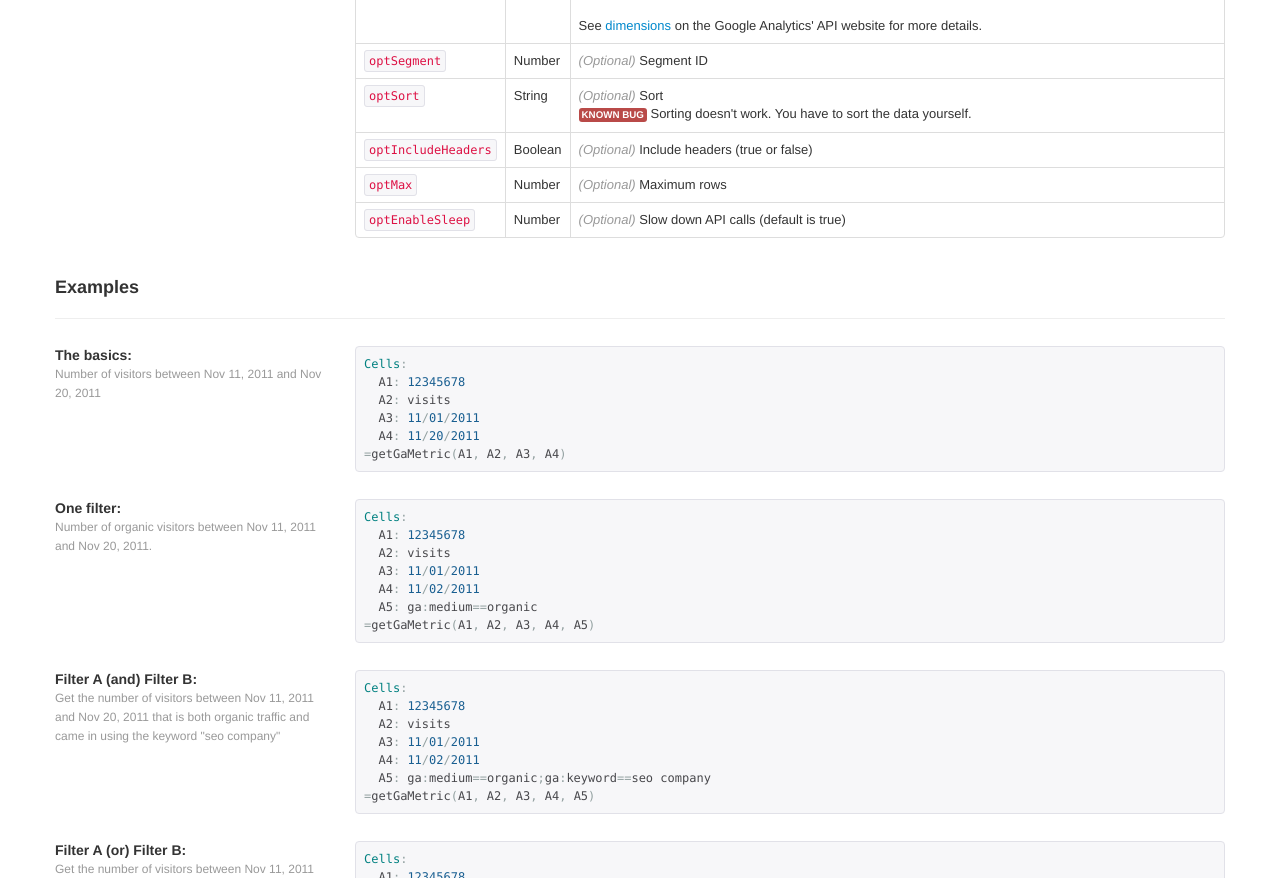
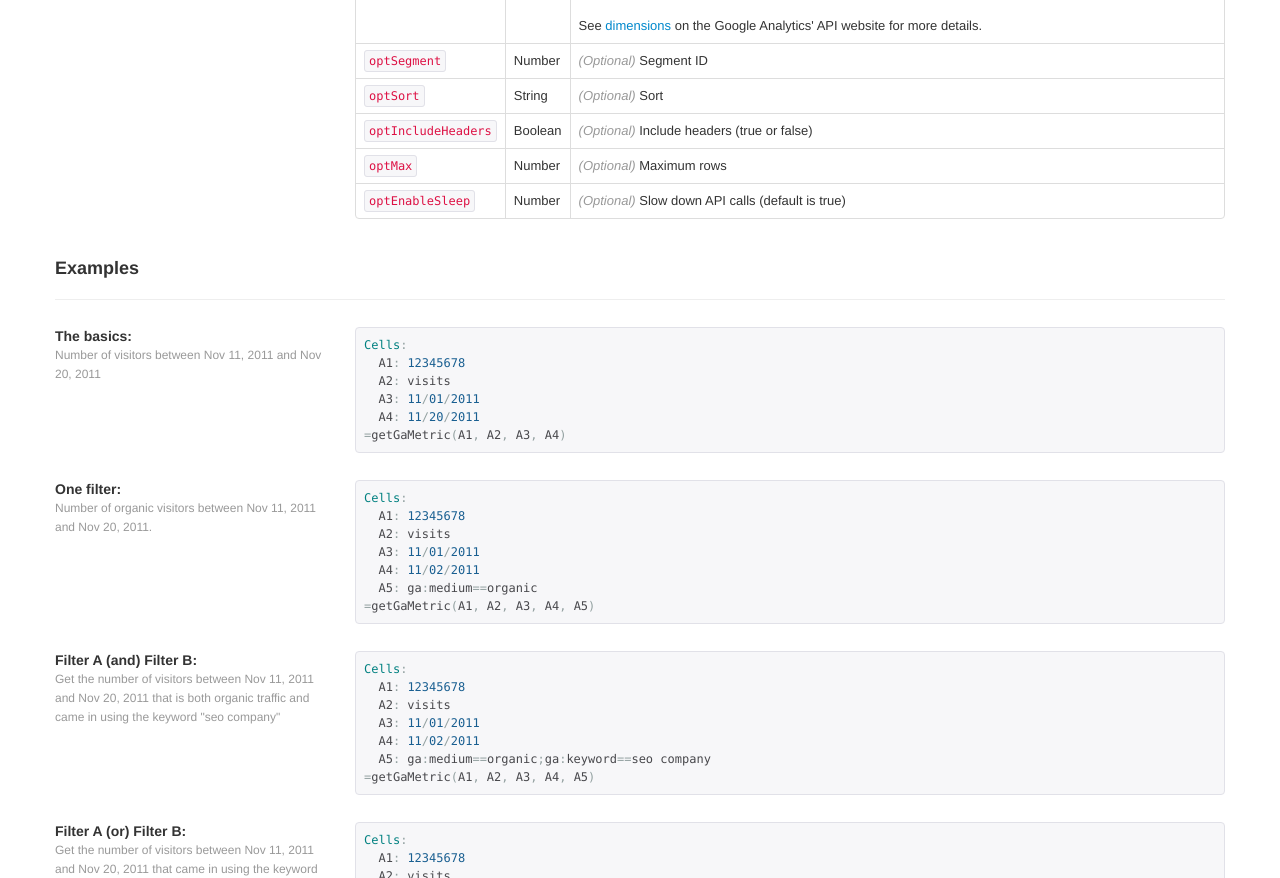
Before and after one commit to chrisle/seer.js, a plain HTML site: page docs/GoogleAnalytics.html in a window 1280 px wide. Shown: the part 2592-3470 px from the top of the page. Drawn offline with Linux system fonts and the light colour scheme.

Commit message:
Fixing sorting bug in ga code.

```diff
--- a/docs/GoogleAnalytics.html
+++ b/docs/GoogleAnalytics.html
@@ -523,9 +523,7 @@ start date and end date and returning the total number of keywords.
 
 
 
-            <td class="description last"><em class="muted">(Optional)</em> Sort<br/>
-       <span class="label label-important">Known Bug</span>
-       Sorting doesn't work. You have to sort the data yourself.</td>
+            <td class="description last"><em class="muted">(Optional)</em> Sort</td>
         </tr>
 
 
```
Also changed, not shown: src/api/google_analytics.js (+3 -5 lines), build/seer.js, build/seer.min.js.
